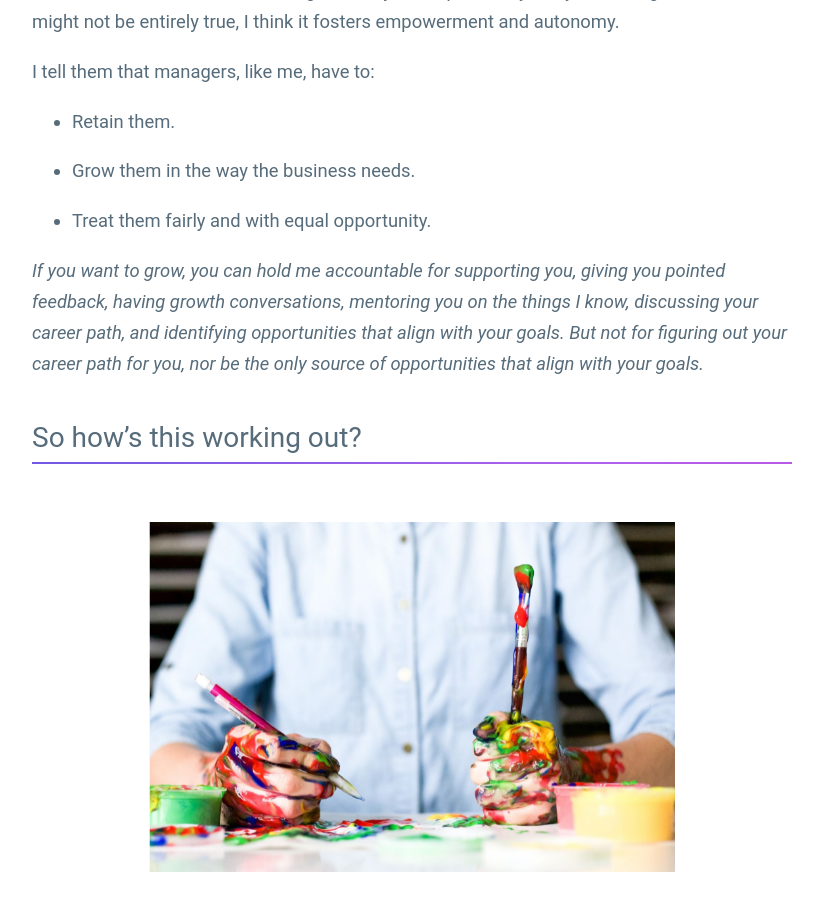
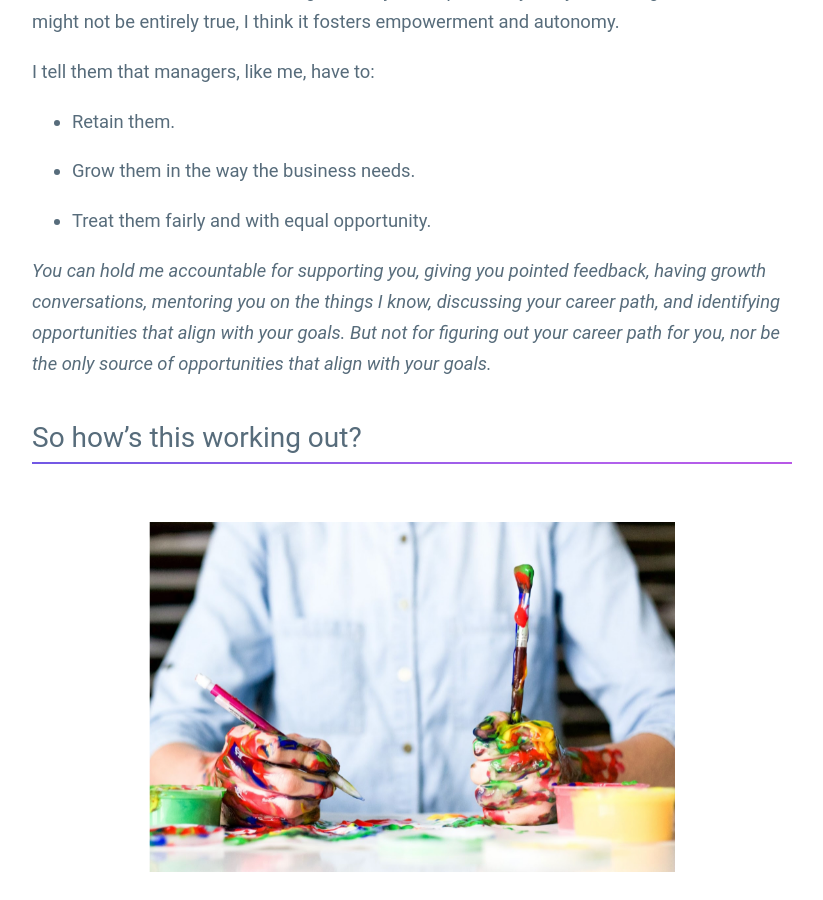
Before and after one commit to guillermodlpa/site, a Jekyll site: the page built from _posts/2021-12-08-growth-of-direct-reports.markdown, in a window 1280 px wide and 900 px high, scrolled down 6512 px. Shown: the whole window, without its empty margins (228-1051 px from the left). Built offline with Jekyll 4.4.1, drawn with Linux system fonts in a browser that asks for light colours.

Commit message:
Updated Growth Of Direct Reports

```diff
--- a/_posts/2021-12-08-growth-of-direct-reports.markdown
+++ b/_posts/2021-12-08-growth-of-direct-reports.markdown
@@ -97,7 +97,7 @@
 
 * Treat them fairly and with equal opportunity.
 
-*If you want to grow, you can hold me accountable for supporting you, giving you pointed feedback, having growth conversations, mentoring you on the things I know, discussing your career path, and identifying opportunities that align with your goals. But not for figuring out your career path for you, nor be the only source of opportunities that align with your goals.*
+*You can hold me accountable for supporting you, giving you pointed feedback, having growth conversations, mentoring you on the things I know, discussing your career path, and identifying opportunities that align with your goals. But not for figuring out your career path for you, nor be the only source of opportunities that align with your goals.*
 
 ## So how’s this working out?
 
```
